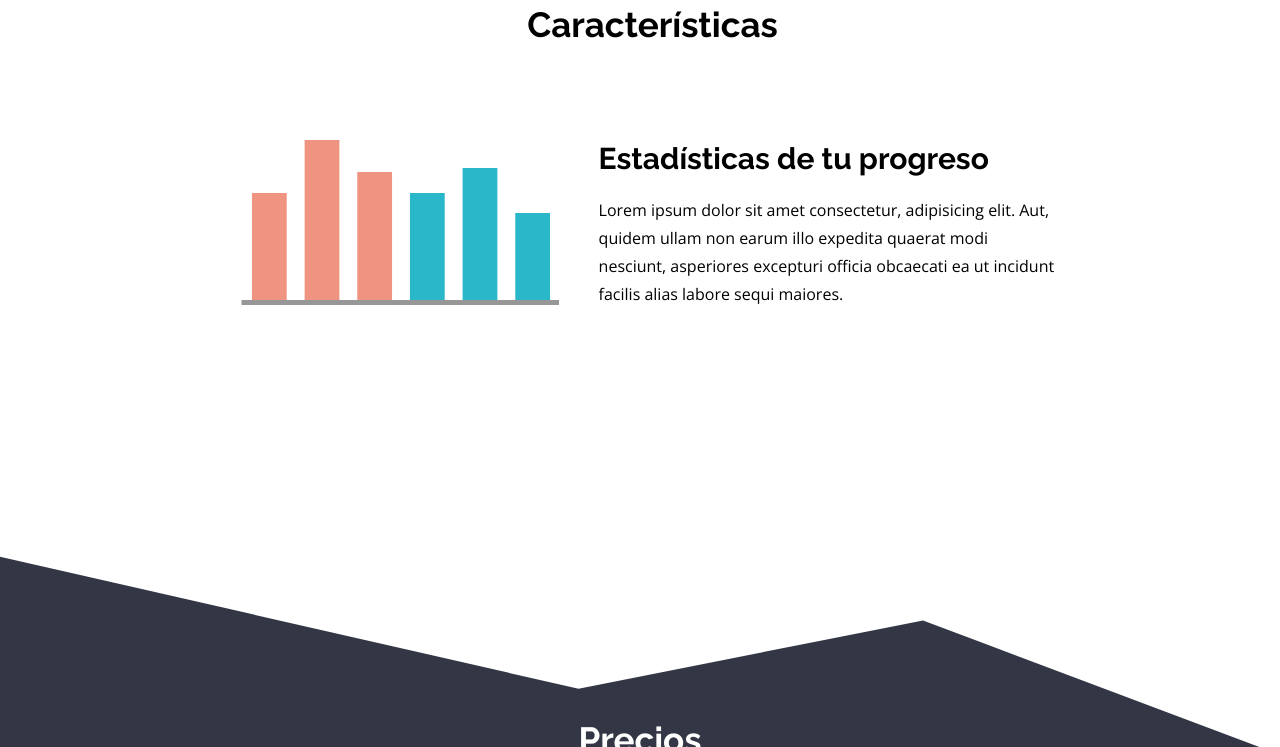
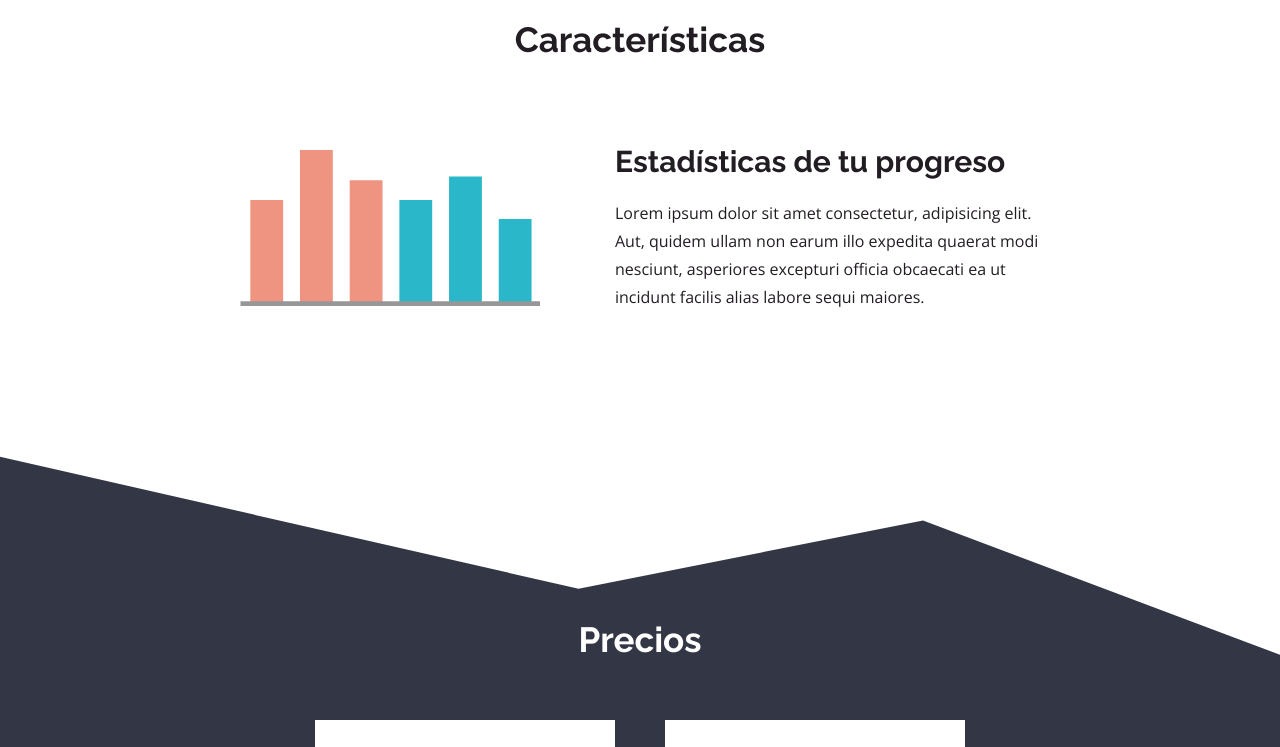
Before and after one commit to masayado/StartUp_Treekin, a plain HTML site: page index.html in a window 1280 px wide. Shown: the part 1136-1883 px from the top of the page. Drawn offline with nearby package versions, Linux system fonts and the light colour scheme.

Commit message:
corregi seccion de caracteristicas

```diff
--- a/assets/sass/layout/_header.scss
+++ b/assets/sass/layout/_header.scss
@@ -15,11 +15,13 @@
 &-titulo{
     font-family: $raleway;
     font-size:$xxxxx-large;
+    color:$raising-black;
     }
 
 &-parrafo{
     font-family: $open-sans;
     font-size: $medium;
+    color:$raising-black;
     line-height: 28px;
     margin-top:20px;
     }
--- a/assets/sass/layout/_main.scss
+++ b/assets/sass/layout/_main.scss
@@ -1,54 +1,60 @@
 .main{
     min-height: 50vh;
     width: 100%;
-    padding:0px 3em;
+    padding:15px 3em;
+    }
 
-&__contenido{
-    width:70%;
-    margin:auto;
+.main-contenido{
+    width:100%;
+
+&__titulo{
+    font-family: $raleway;
+    font-size:$xx-large;
+    font-weight:$bold;
+    color:$raising-black;
+    text-align: center;
+    align-self: center;
+    margin-bottom:10px;
+    }
+
+&__info{
     display:flex;
     justify-content: center;
     align-items: center;
-    margin-top:80px;
+    flex-direction: row;
+    align-content: center;
+    padding-top:30px;
     }
 
-&__grafico{
-    padding:15px;
-    float: left;
+&__info--grafico{
+    float:left;
     }
 
-&__grafico img{
-    animation: difuminar 1s ease-in;
-    margin-right:25px;
+&__info--grafico img{
+    width:350px;
+    padding: 25px;
+    margin:25px;
+    float:left;
     }
 
-
-&____textos{
-    position:absolute;
-    float: right;
-    @media (max-width: 480px) {
-        clear: both;
-    }
+&__info--textos{
+    width:500px;
+    padding: 25px;
+    overflow: hidden;
     }
 
-&__title{
-    font-family: $raleway;
-    font-size:$xx-large;
-    font-weight:$bold;
-    text-align: center;
-    align-self: center;
-    margin-left: 25px;
 }
 
-&__sub{
+.main__sub{
     font-family:$raleway;
     font-size: $x-large;
+    color:$raising-black;
     }
 
-&__p{
+.main__p{
     font-family: $open-sans;
     font-size: $medium;
+    color:$raising-black;
     line-height: 28px;
     margin-top:20px;
 }
-}
--- a/assets/sass/layout/_precios.scss
+++ b/assets/sass/layout/_precios.scss
@@ -1,6 +1,5 @@
 .precios{
     background: url('../img/bg-price.svg');
-    margin-top: 100px;
     min-height: 135vh;
     width: 100%;
     background-size: cover;
--- a/index.html
+++ b/index.html
@@ -39,16 +39,25 @@
 </section>
 
 <main class="main" id="caracteristicas">
-    <h2 class="main__title">Características</h2>
-    <div class="main__contenido">
-        <div class="main__grafico">
-            <img src="./assets/img/bar-graph.svg" alt="Gráfico de barras">
+
+    <div class="main-contenido">
+    <h2 class="main-contenido__titulo">Características</h2>
+
+        <div class="main-contenido__info">
+
+            <div class="main-contenido__info--grafico">
+                <img src="./assets/img/bar-graph.svg" alt="Gráfico de barras">
+            </div>
+
+            <div class="main-contenido__info--textos">
+                <h3 class="main__sub">Estadísticas de tu progreso</h3>
+                <p class="main__p">Lorem ipsum dolor sit amet consectetur, adipisicing elit. Aut, quidem ullam non earum illo expedita quaerat modi nesciunt, asperiores excepturi officia obcaecati ea ut incidunt facilis alias labore sequi maiores.</p>
+            </div>
+
         </div>
-        <div class="main__textos">
-    <h3 class="main__sub">Estadísticas de tu progreso</h3>
-    <p class="main__p">Lorem ipsum dolor sit amet consectetur, adipisicing elit. Aut, quidem ullam non earum illo expedita quaerat modi nesciunt, asperiores excepturi officia obcaecati ea ut incidunt facilis alias labore sequi maiores.</p>
-        </div>
+
     </div>
+
 </main>
 
 <main class="precios" id="precios">
```
Also changed, not shown: assets/css/style.css, 1 other file. Lines whose indentation alone changed are shown as unchanged.
